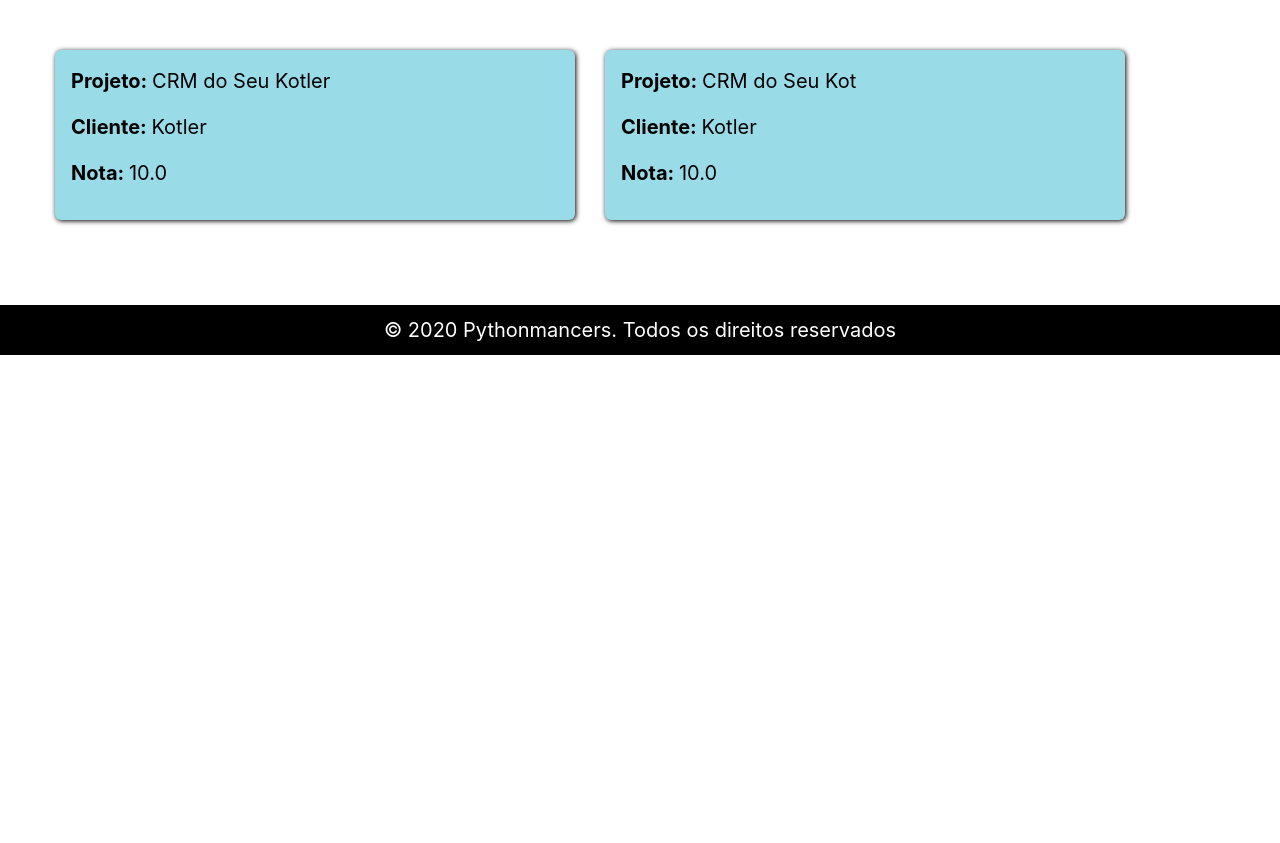
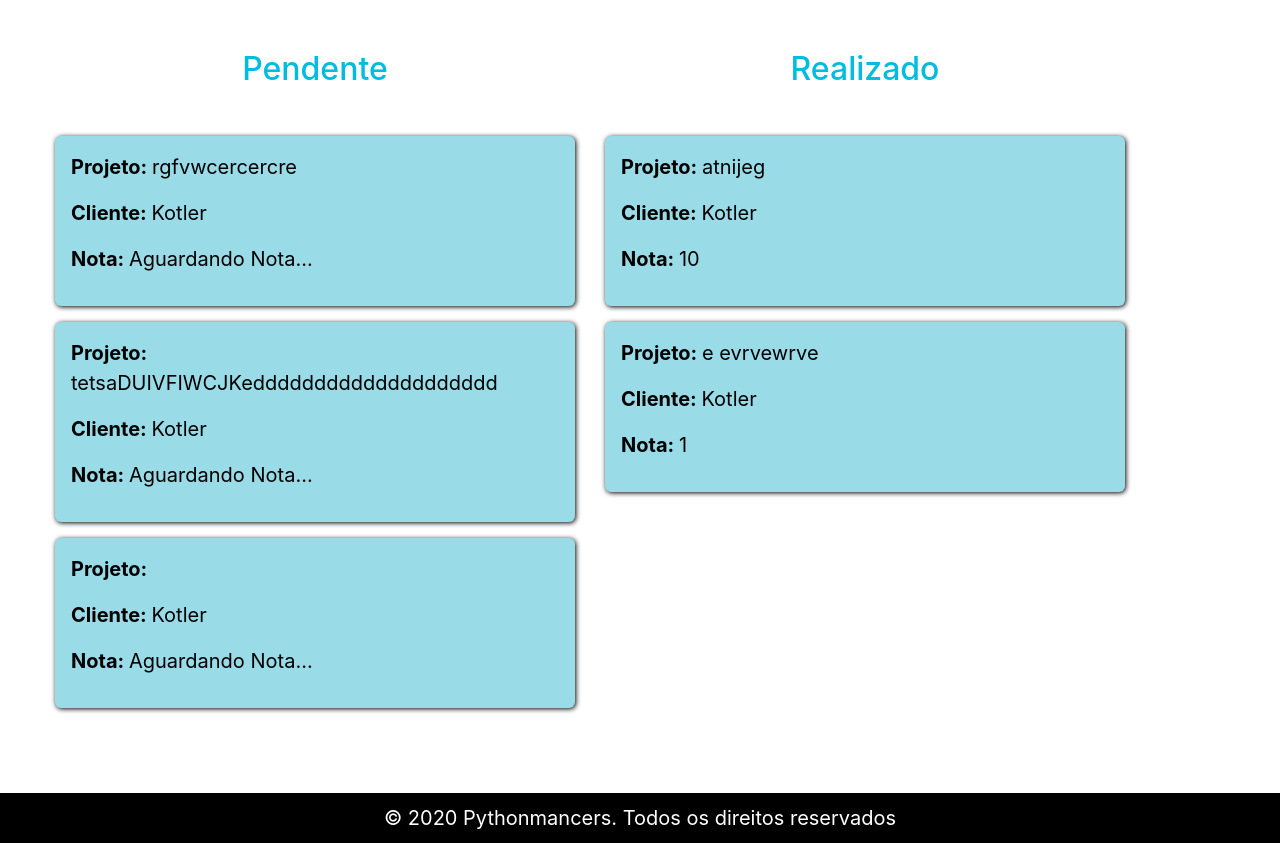
Before and after one commit to WagnerofDuarte/crm-do-wagner, a Flask app: page /pos_venda/ in a window 1280 px wide. Shown: the part 80-923 px from the top of the page. Before the commit the page ends 435 px from the top, so only its background shows below. Run offline with Flask 2, Linux system fonts and the light colour scheme; data comes from the database, SQL or seed files in the repository; both versions use the stored data as it was after the commit; some libraries are stand-ins or nearby versions.

Commit message:
commit 2

```diff
--- a/crm/posvenda/templates/posvenda.html
+++ b/crm/posvenda/templates/posvenda.html
@@ -8,30 +8,40 @@
 <div class="container" id="projetos">
     <div class="row">
         <div class="col col-6">
+            <h2 class=" text-center mb-5">Pendente</h2>
+            {% for projeto in projetos %}
+            {% if (projeto.nota == None) %}
             <ul>
-                <a href="projeto-especifico.html">
+                <a href="{{url_for('projeto.especifico', _id=projeto.id)}}">
                     <li>
                         <div class="p-3">
-                            <p><strong>Projeto: </strong>CRM do Seu Kotler</p>
+                            <p><strong>Projeto: </strong>{{projeto.nome[:36]}}</p>
                             <p><strong>Cliente: </strong>Kotler</p>
-                            <p><strong>Nota: </strong>10.0</p>
+                            <p><strong>Nota: </strong>Aguardando Nota...</p>
                         </div>
                     </li>
                 </a>
             </ul>
+            {% endif %}
+            {% endfor %}
         </div>
         <div class="col col-6">
+            <h2 class=" text-center mb-5">Realizado</h2>
+            {% for projeto in projetos %}
+            {% if (projeto.nota != None) %}
             <ul>
-                <a href="projeto-especifico.html">
+                <a href="{{url_for('projeto.especifico', _id=projeto.id)}}">
                     <li>
                         <div class="p-3">
-                            <p><strong>Projeto: </strong>CRM do Seu Kot</p>
+                            <p><strong>Projeto: </strong>{{projeto.nome[:36]}}</p>
                             <p><strong>Cliente: </strong>Kotler</p>
-                            <p><strong>Nota: </strong>10.0</p>
+                            <p><strong>Nota: </strong>{{projeto.nota}}</p>
                         </div>
                     </li>
                 </a>
             </ul>
+            {% endif %}
+            {% endfor %}
         </div>
     </div>
 </div>
--- a/crm/posvenda/view.py
+++ b/crm/posvenda/view.py
@@ -1,8 +1,10 @@
 from flask import Blueprint, render_template, request, redirect, url_for
+from crm.projetos.models import Projeto
 from crm import db
 
 pos_venda = Blueprint('pos_venda', __name__, template_folder="templates")
 
 @pos_venda.route('/')
 def index():
-    return render_template('posvenda.html')
+    projetos = Projeto.query.all()
+    return render_template('posvenda.html', projetos = projetos)
--- a/crm/projetos/models.py
+++ b/crm/projetos/models.py
@@ -6,3 +6,4 @@
     id = db.Column(db.Integer, primary_key = True)
     nome = db.Column(db.String(30),nullable = False)
     comentarios = db.Column(db.String, nullable = True)
+    nota = db.Column(db.Integer, nullable = True)
--- a/crm/static/css/indexx.css
+++ b/crm/static/css/indexx.css
@@ -238,3 +238,39 @@
     transform: rotate(45deg);
     cursor: pointer;
 }
+
+.color1 {
+    color: #00BCE1;
+}
+
+.color2 {
+    color: #9ADBE8;
+}
+
+.color3{
+    color: #56DDEF;
+}
+
+.color4{
+    color: #4D4D4D;
+}
+
+.color5{
+    color: #000;
+}
+
+.color1Back{
+    background-color: #00BCE1;
+}
+
+.color2Back{
+    background-color: #9ADBE8;
+}
+
+.color3Back{
+    background-color: #56DDEF;
+}
+
+.color4Back{
+    background-color: #4D4D4D;
+}
```
Also changed, not shown: crm/data.sqlite.
